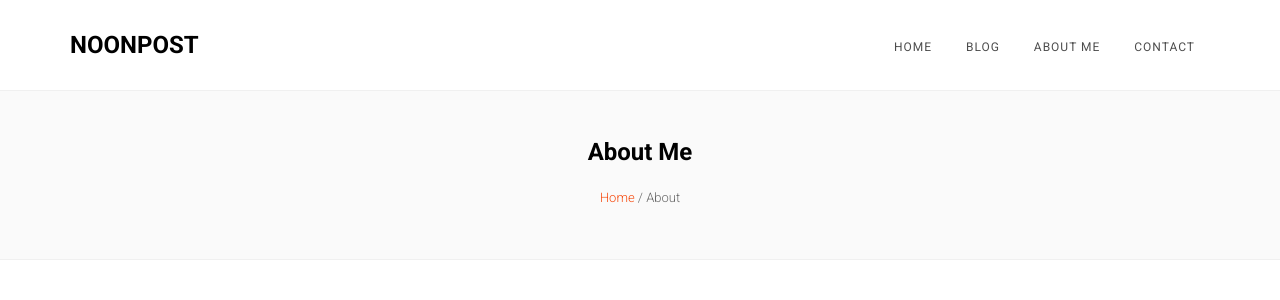
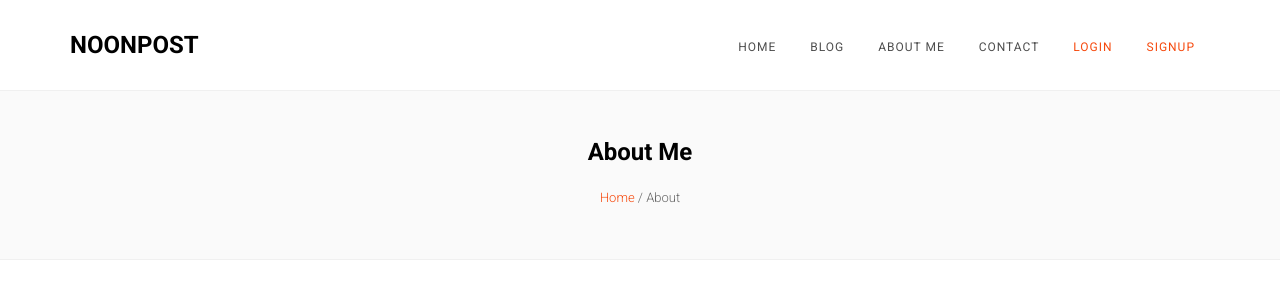
Before and after one commit to EverLookNeverSee/noonpost, a Django app: page /about in a window 1280 px wide. Shown: the top 300 px of the page. Run offline with Django 3.2, Linux system fonts and the light colour scheme; some libraries are stand-ins or nearby versions; some web fonts are replaced.

Commit message:
Adding login, logout, signup features to base.html

```diff
--- a/templates/base.html
+++ b/templates/base.html
@@ -69,6 +69,13 @@
 								<li><a href="#">Blog</a></li>
 								<li><a href="{% url 'home:about' %}">About Me</a></li>
 								<li><a href="{% url 'home:contact' %}">Contact</a></li>
+								{% if request.user.is_authenticated %}
+								<li class="active"><a href="#">Loggid in as {{ request.user.username}}</a></li>
+								<li class="active"><a href="{% url 'accounts:logout' %}">Logout</a></li>
+								{% else %}
+								<li class="active"><a href="{% url 'accounts:login' %}">Login</a></li>
+								<li class="active"><a href="{% url 'accounts:signup' %}">SignUp</a></li>
+								{% endif %}
 							</ul>
 						</div>
 					</div>
```
